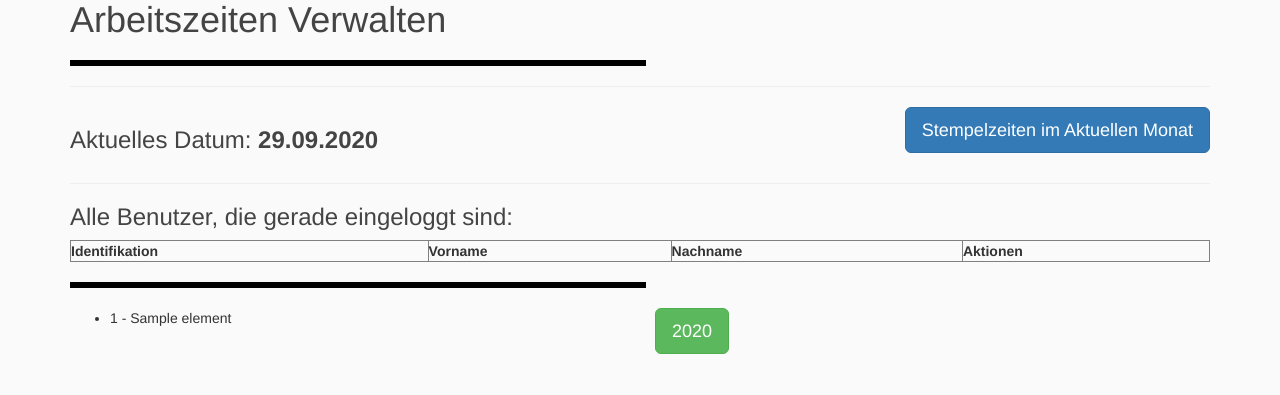
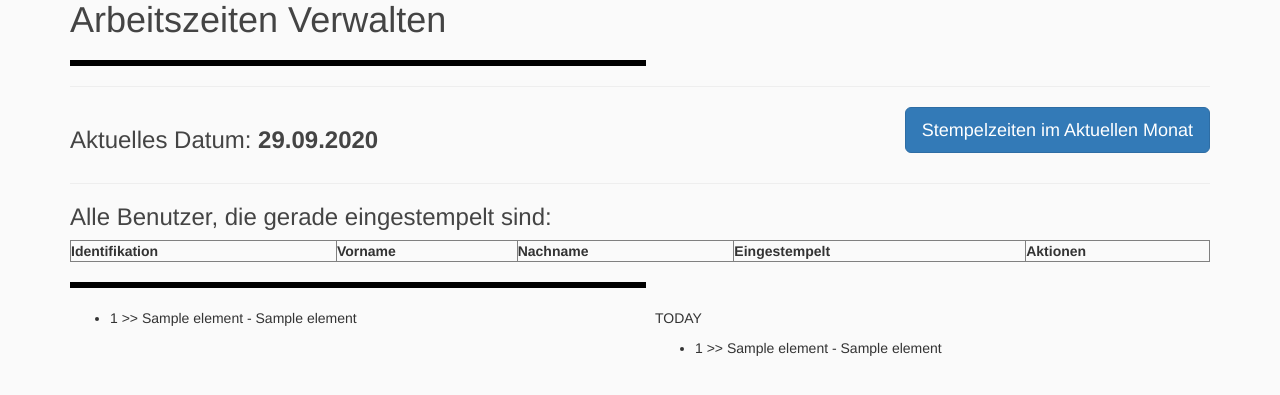
Before and after one commit to aboro72/flask-pos, a Flask app: template app/templates/admin/control/control-index.html in a window 1280 px wide. Shown: the part 142-537 px from the top of the page. Run offline with Flask 2, Linux system fonts and the light colour scheme; tables that the repository leaves empty hold one stand-in row (values such as "Sample post"); the template is opened without the code that fills it: values that come from a table or form of the project are taken from there, most other values are stand-ins (such as "Sample title", 1, 10 or a date in 2020); lists and menus that the app fills with data are empty; some libraries are stand-ins or nearby versions.

Commit message:
add some design elements to the control view

```diff
--- a/app/models/user.py
+++ b/app/models/user.py
@@ -66,7 +66,7 @@ class User(UserMixin, db.Model):
         return self.can(Permission.OWNER)
 
     def __repr__(self):
-        return '<User: %r>'.format(self.username)
+        return '<User: {}>'.format(self.username)
 
     @property
     def password(self):
--- a/app/templates/admin/control/control-index.html
+++ b/app/templates/admin/control/control-index.html
@@ -18,11 +18,12 @@
 <hr>
 <div class="current">
     {% if users %}
-    <h3> Alle Benutzer, die gerade eingeloggt sind:</h3>
+    <h3> Alle Benutzer, die gerade eingestempelt sind:</h3>
     <table border="1" width="100%" >
         <th> Identifikation </th>
         <th> Vorname </th>
         <th> Nachname </th>
+        <th> Eingestempelt </th>
         <th> Aktionen </th>
         {% for user in users %}
             {% if current_user.role.permissions >= user.role.permissions %}
@@ -32,6 +33,7 @@
                             <td><p> {{ user.uuid }} </p></td>
                             <td><p> {{ user.firstname }} </p></td>
                             <td><p> {{ user.lastname }} </p></td>
+                            <td><p> {{ user.clock_time }} </p></td>
                             <td>
                                 {% if current_user.is_manager() %}
                                         <a href="{{ url_for('admin.clock_out', name=user.username ) }}">
@@ -46,7 +48,7 @@
         {% endfor %}
     </table>
     {% else %}
-    <h3>Keine Nutzer, die im Augenblick eingeloggt sind</h3>
+    <h3>Keine Nutzer, die im Augenblick eingestempelt haben</h3>
     {% endif %}
 </div>
 <hr style="color:black;width:50%;border:solid;text-align:left;margin-left:0">
@@ -55,15 +57,21 @@
     <div class="col-sm-6 text-left">
         <ul>
             {% for element in months %}
-            <li>{{ element[0] }} - {{ element[1] }}</li>
+            <li>{{ element[0] }} >> {{ element[1] }} - {{ element[2] }}</li>
             {% endfor %}
         </ul>
     </div>
     <div class="col-sm-6 text-left">
-        <form method="post">
-                <input type="hidden" name="csrf_token" value="{{ csrf_token() }}"/>
-                <input class="btn btn-success btn-lg" type="submit" name="current_month" value="2020" />
-        </form>
+        {% if today %}
+        <p> TODAY </p>
+        <ul>
+            {% for element in today %}
+            <li>{{ element[0] }} >> {{ element[1] }} - {{ element[2] }}</li>
+            {% endfor %}
+        </ul>
+        {% else %}
+        <p> Niemand ist heute eingestempelt </p>
+        {% endif %}
     </div>
 </div>
 
--- a/config.py
+++ b/config.py
@@ -54,7 +54,6 @@ class DevelopmentConfig(Config):
     PAGINATION_USER = 5
     DEBUG = True
     SESSION_LIFETIME = 5
-    SERVER_NAME = 'localhost:8000'
     # database file
     SQLALCHEMY_DATABASE_URI = os.environ.get('DEV_DATABASE_URL') or \
         'sqlite:///' + os.path.join(basedir, 'data-dev.sqlite')
```
Also changed, not shown: app/blueprints/admin/views/control_view.py (+37 -1 lines).
